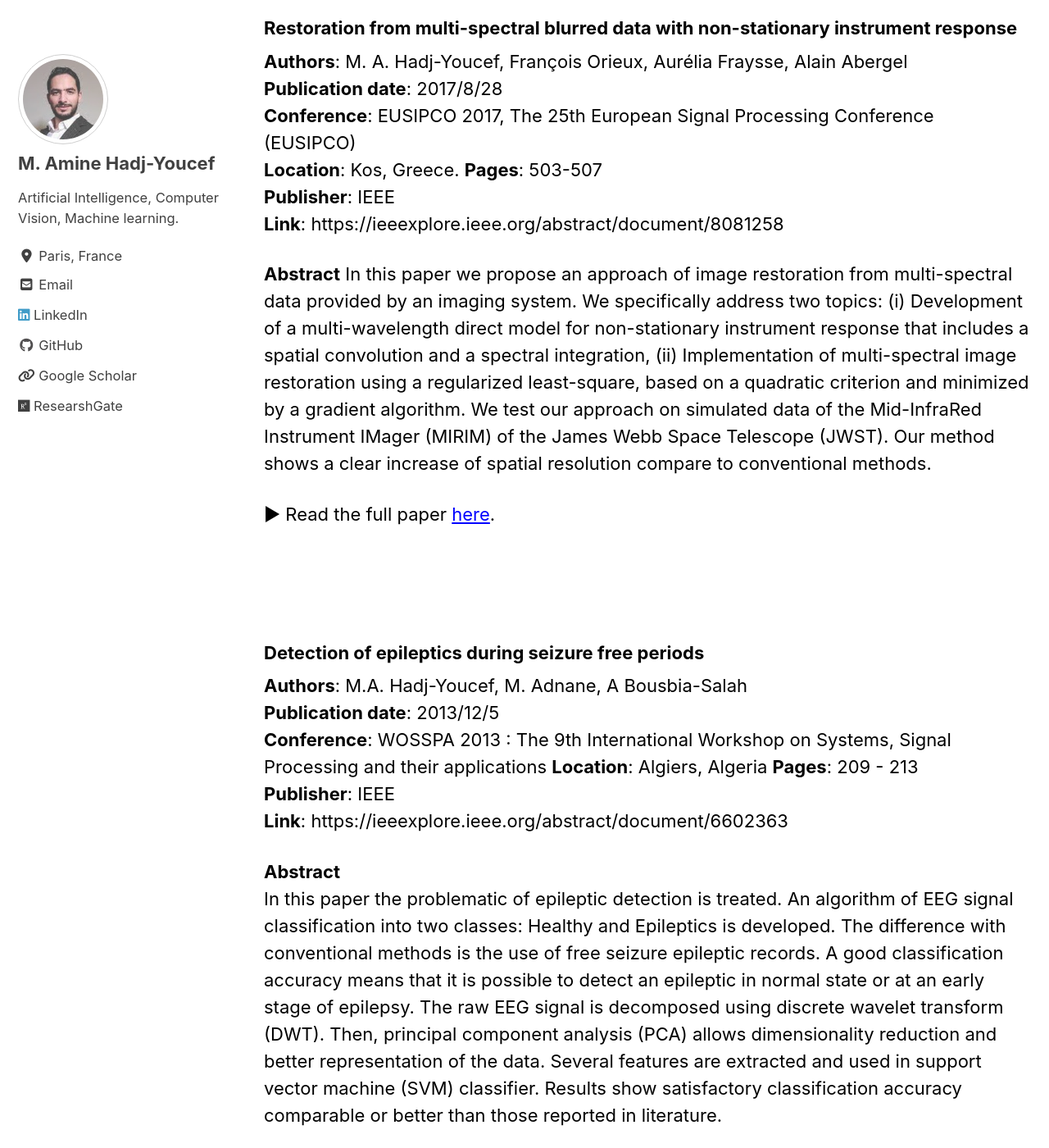
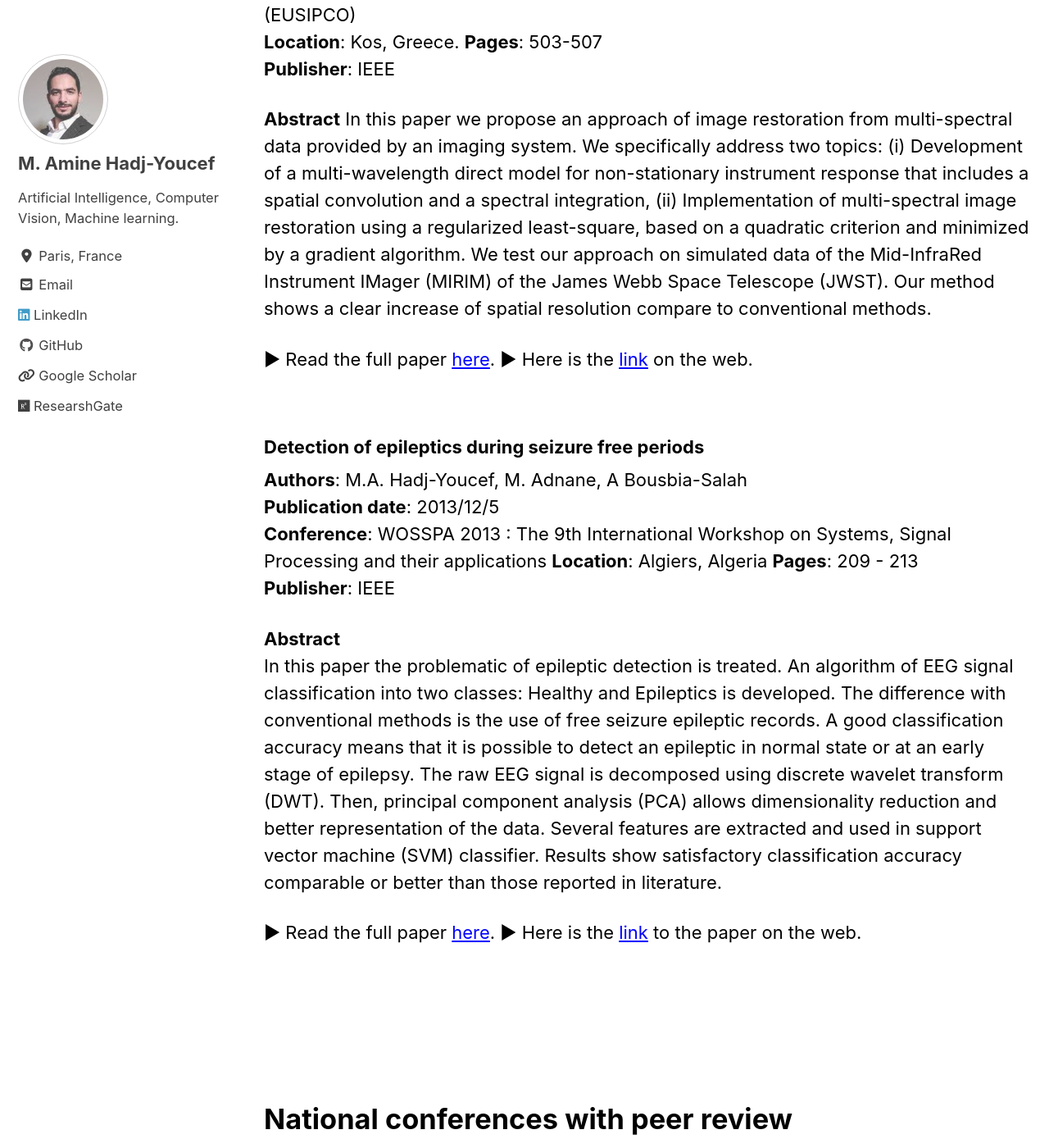
Before and after one commit to amineHY/amine-hadjyoucef.github.io, a Jekyll site: the page built from _pages/publications.md, in a window 1280 px wide and 1400 px high, scrolled down 2571 px. Shown: the whole window at 82% size. Built offline with Jekyll 4.4.1, drawn with Linux system fonts in a browser that asks for light colours; cached includes are drawn as plain includes; nearby versions of some CDN libraries; some of the changed text lies outside the part shown.

Commit message:
improve structure

```diff
--- a/_pages/publications.md
+++ b/_pages/publications.md
@@ -2,10 +2,7 @@
 title: Here is a list of my scientific publications
 subtitle: Scientific journals, international conferences, seminars
 permalink: /publications/
-<!-- icon: fa-book -->
 layout: single
-<!-- header:
-  image: assets/images/banner_publications.png -->
 classes: wide
 ---
 
@@ -29,13 +26,13 @@ classes: wide
 **Volume**: 596
 **Pages**: A63
 **Publisher**: EDP Sciences
-**Link**: https://www.aanda.org/articles/aa/full_html/2016/12/aa29080-16/aa29080-16.html
+
 
 **Abstract**
 Astrophysical images issued from different instruments and/or spectral bands often require to be processed together, either for fitting or comparison purposes. However each image is affected by an instrumental response, also known as point-spread function (PSF), that depends on the characteristics of the instrument as well as the wavelength and the observing strategy. Given the knowledge of the PSF in each band, a straightforward way of processing images is to homogenise them all to a target PSF using convolution kernels, so that they appear as if they had been acquired by the same instrument. We propose an algorithm that generates such PSF-matching kernels, based on Wiener filtering with a tunable regularisation parameter. This method ensures all anisotropic features in the PSFs to be taken into account. We compare our method to existing procedures using measured Herschel/PACS and SPIRE PSFs and simulated JWST/MIRI PSFs. Significant gains up to two orders of magnitude are obtained with respect to the use of kernels computed assuming Gaussian or circularised PSFs. A software to compute these kernels is available in [GitHub](https://github.com/aboucaud/pypher).
 
 ► Read the full paper [here](/assets/pdf/A_&_A.pdf).
-
+► Here is the [link](https://www.aanda.org/articles/aa/full_html/2016/12/aa29080-16/aa29080-16.html) in the web.
 <br/><br/>
 <br/><br/>
 
@@ -48,13 +45,13 @@ Astrophysical images issued from different instruments and/or spectral bands oft
 **Location**: Rome, Italy.
 **Pages**: 1980-1984
 **Publisher**: IEEE
-**Link**: https://ieeexplore.ieee.org/abstract/document/8553166
+
 
 **Abstract**
 This paper deals with the reconstruction of a 3-D spatio-spectral object observed by a multi-spectral imaging system, where the original object is blurred with a spectral-variant PSF (Point Spread Function) and integrated over few broad spectral bands. In order to tackle this ill-posed problem, we propose a linear forward model that accounts for direct (or auto) channels and between (or cross) channels degradation, by modeling the imaging system response and the spectral distribution of the object with a piecewise linear function. Reconstruction based on regularization method is proposed, by enforcing spatial and spectral smoothness of the object. We test our approach on simulated data of the Mid-InfraRed Instrument (MIRI) Imager of the James Webb Space Telescope (JWST). Results on simulated multi-spectral data show a significant improvement over the conventional multichannel method.
 
 ► Read the full paper [here](/assets/pdf/eusipco_2018.pdf).
-
+► Here is the [link](https://ieeexplore.ieee.org/abstract/document/8553166) on the web.
 <br/><br/>
 
 ### Restoration from multi-spectral blurred data with non-stationary instrument response
@@ -64,13 +61,13 @@ This paper deals with the reconstruction of a 3-D spatio-spectral object observe
 **Location**: Kos, Greece.
 **Pages**: 503-507
 **Publisher**: IEEE
-**Link**: https://ieeexplore.ieee.org/abstract/document/8081258
+
 
 **Abstract**
 In this paper we propose an approach of image restoration from multi-spectral data provided by an imaging system. We specifically address two topics: (i) Development of a multi-wavelength direct model for non-stationary instrument response that includes a spatial convolution and a spectral integration, (ii) Implementation of multi-spectral image restoration using a regularized least-square, based on a quadratic criterion and minimized by a gradient algorithm. We test our approach on simulated data of the Mid-InfraRed Instrument IMager (MIRIM) of the James Webb Space Telescope (JWST). Our method shows a clear increase of spatial resolution compare to conventional methods.
 
 ► Read the full paper [here](/assets/pdf/eusipco-20171.pdf).
-
+► Here is the [link](https://ieeexplore.ieee.org/abstract/document/8081258) on the web.
 <br/><br/>
 
 ### Detection of epileptics during seizure free periods
@@ -80,12 +77,13 @@ In this paper we propose an approach of image restoration from multi-spectral da
 **Location**: Algiers, Algeria
 **Pages**: 209 - 213
 **Publisher**: IEEE
-**Link**: https://ieeexplore.ieee.org/abstract/document/6602363
+
 
 **Abstract**
 In this paper the problematic of epileptic detection is treated. An algorithm of EEG signal classification into two classes: Healthy and Epileptics is developed. The difference with conventional methods is the use of free seizure epileptic records. A good classification accuracy means that it is possible to detect an epileptic in normal state or at an early stage of epilepsy. The raw EEG signal is decomposed using discrete wavelet transform (DWT). Then, principal component analysis (PCA) allows dimensionality reduction and better representation of the data. Several features are extracted and used in support vector machine (SVM) classifier. Results show satisfactory classification accuracy comparable or better than those reported in literature.
 
 ► Read the full paper [here](/assets/pdf/WOSSPA_2013.pdf).
+► Here is the [link](https://ieeexplore.ieee.org/abstract/document/6602363) to the paper on the web.
 
 <br/><br/>
 <br/><br/>
@@ -98,13 +96,12 @@ In this paper the problematic of epileptic detection is treated. An algorithm of
 **Publication date**: 2017/9/5
 **Conference**: 26eme Colloque GRETSI Traitement du Signal & des Images, GRETSI 2017
 **Location**: Juan Les Pins, France.
-**Link**: https://jeannicod.ccsd.cnrs.fr/SUP_LSS/hal-01596257v1
 
-**Absract (in French)**
+**Abstract**
 In this paper we deal with the restoration of astrophysical objects from multi-spectral data acquired by an imager on board of a space telescope. The problems we address are the spatial resolution limitation caused by the spectral varying optical response and the broadband spectral integration of the object. Indeed, we develop an instrument model that takes into account these effects, and we propose a direct model by exploiting all the data from different spectral band jointly. The restoration of the object is implemented using the regularized least squares method, and the solution is computed by the conjugate gradient algorithm. We test our approach on simulated imagery data from the Mid-InfraRed Instrument (MIRI) on board the future James Webb Space Telescope (JWST). Our method shows a significant increase in spatial and spectral resolution compared to conventional methods.
 
 ► Read the full paper [here](/assets/pdf/GRETSI_2017.pdf).
-
+► Here is the [link](https://jeannicod.ccsd.cnrs.fr/SUP_LSS/hal-01596257v1) to the paper on the web.
 <br/><br/>
 <br/><br/>
 
```
Also changed, not shown: _pages/about.md (+8 -6 lines), _pages/articles2.md (+1 -1 lines).
